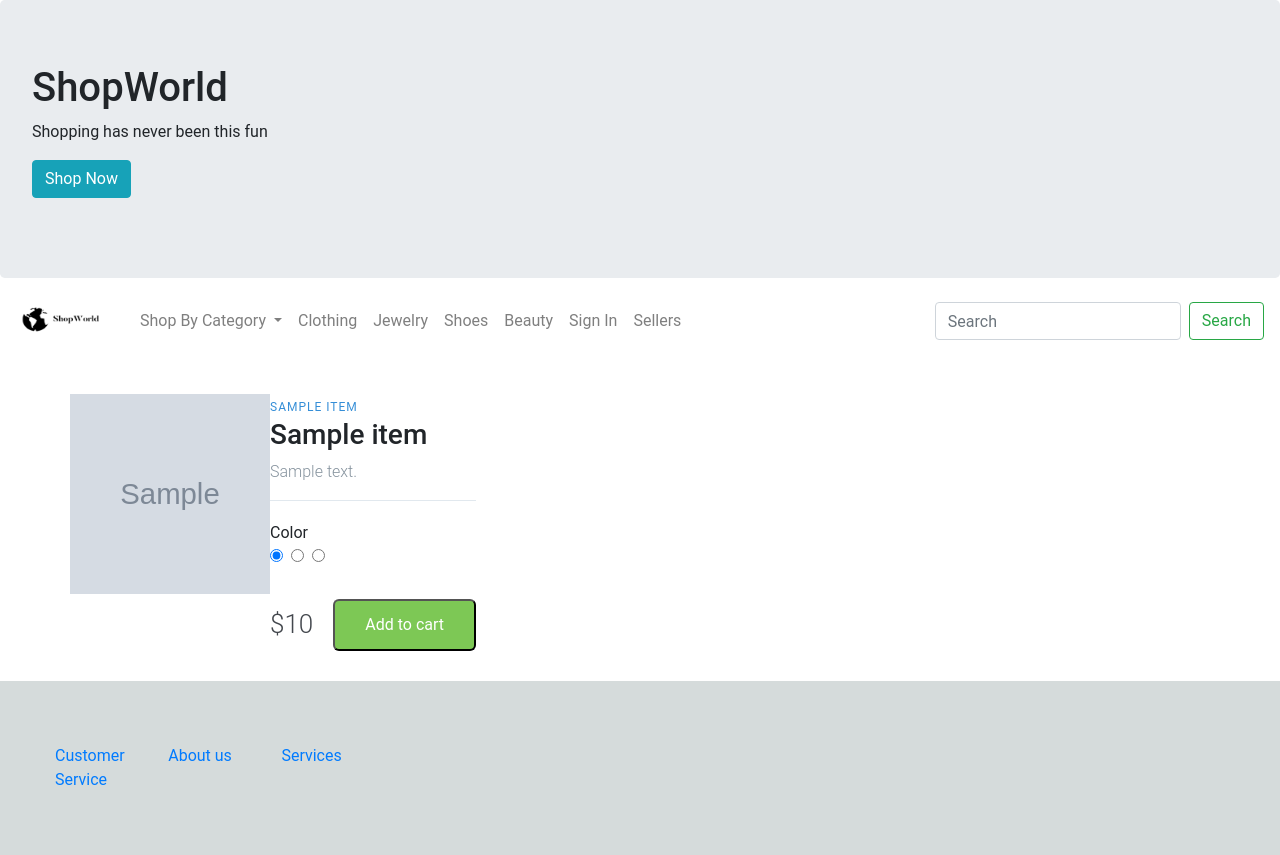
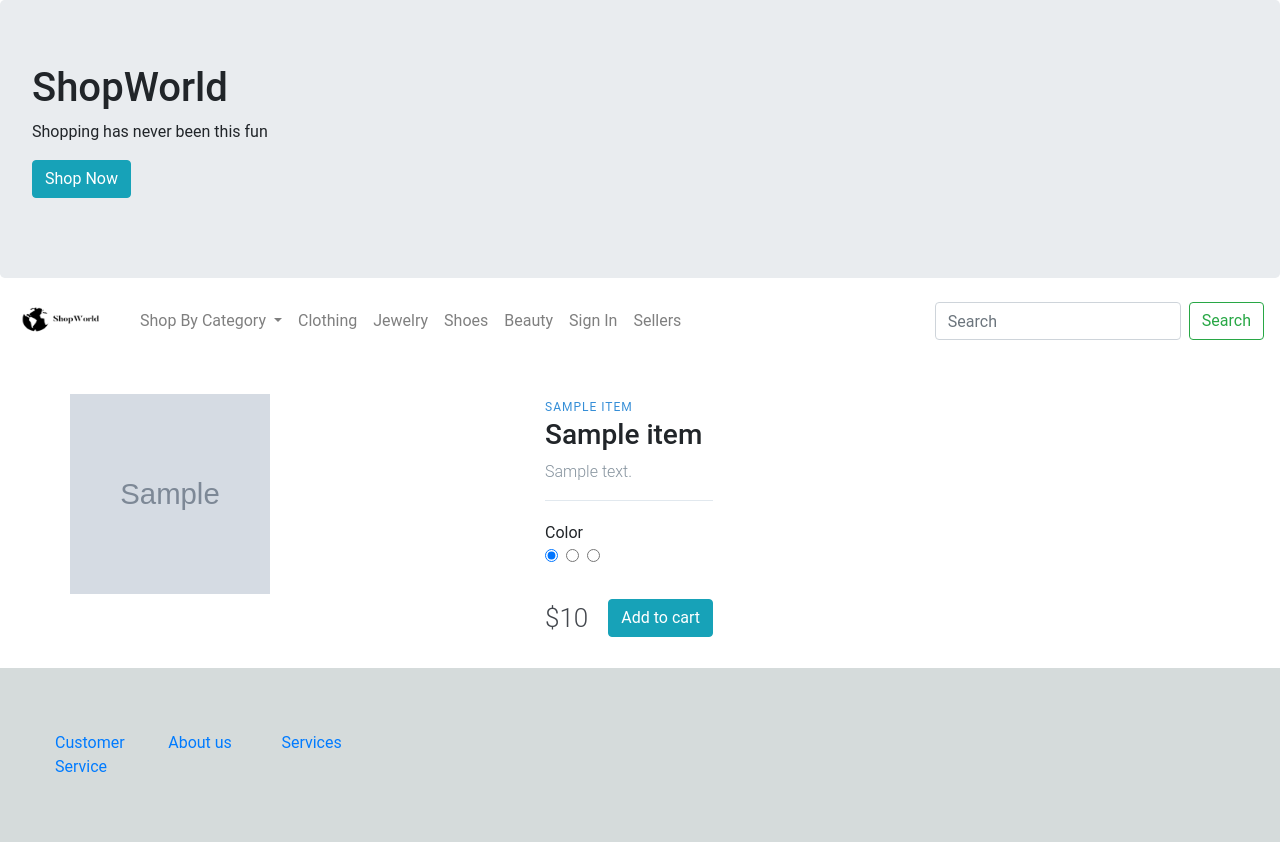
Before and after one commit to ViktoryiaStrylets/Ecommerce, a Django app: template shop/templates/shop/productview.html in a window 1280 px wide. Run offline with Django 3.2, Linux system fonts and the light colour scheme; the template is opened without the code that fills it: most values are stand-ins (such as "Sample title", 1, 10 or a date in 2020); grey boxes marked "Sample" are stand-in pictures; some libraries are stand-ins or nearby versions.

Commit message:
shopping cart finish

```diff
--- a/shop/templates/shop/productview.html
+++ b/shop/templates/shop/productview.html
@@ -192,25 +192,38 @@ html, body {
   background-color: #64af3d;
 }
 
+.zoom {
+  padding: 0;
+  background-color: none;
+  transition: transform .2s; /* Animation */
+<!--  width: 10px;-->
+<!--  height: 10px;-->
+  margin: 0 auto;
+}
 
+.zoom:hover {
+  transform: scale(1.5); /* (150% zoom - Note: if the zoom is too large, it will go outside of the viewport) */
+}
 
 
 </style>
 
 <main class="container">
 
+<div class="zoom col-md-5">
+
 <!--  {% for item in items %}-->
   <!-- Left Column / Headphones Image -->
-  <div class="column">
+
     <img src="../../../static/shop/{{item.ProductImage_path}}" style="width:200px;height:200px" alt="Not Found">
 
 <!--    <img data-image="blue" src="../static/shop/{{item.ProductImage_path}}" alt="">-->
 <!--    <img data-image="red" src="../static/shop/{{item.ProductImage_path}}" alt="">-->
-  </div>
 
+</div>
 
   <!-- Right Column -->
-  <div class="column">
+  <div class="class=col-md-5 col-md-offset-2" >
 
     <!-- Product Description -->
     <div class="product-description">
@@ -253,7 +266,7 @@ html, body {
       <form method="POST" action="/shoppingcart/update/" class="form">
         {%csrf_token%}
         <input type="hidden" name="product_id" value={{item.ItemID}}>
-        <button type="submit" class="cart-btn">Add to cart</button>
+        <button type="submit" class="btn btn-info btn-md">Add to cart</button>
       </form>
 
     </div>
@@ -261,9 +274,11 @@ html, body {
 <!--  {% endfor %}-->
 
 </main>
-{% endblock content %}
+
 <script src="http://netdna.bootstrapcdn.com/bootstrap/3.3.6/js/bootstrap.min.js"></script>
 <script type="text/javascript">
 
 
 </script>
+
+{% endblock content %}
```
